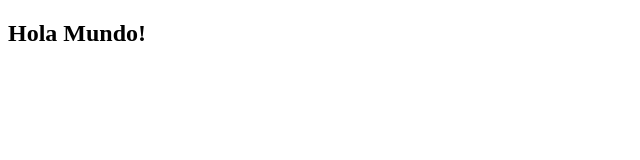
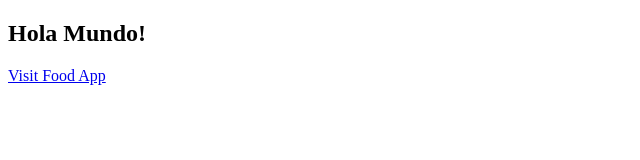
Before and after one commit to jsbiresh/jsbiresh.github.io, a plain HTML site: page index.html in a window 1280 px wide. Shown: the whole page, without its empty margins (0-640 px from the left). Drawn offline with Linux system fonts and the light colour scheme.

Commit message:
Update index.html

```diff
--- a/index.html
+++ b/index.html
@@ -8,5 +8,6 @@
 </head>
 <body>
     <h2>Hola Mundo!</h2>
+    <a href="https://biresh.me/food-app/">Visit Food App</a>
 </body>
 </html>
```
